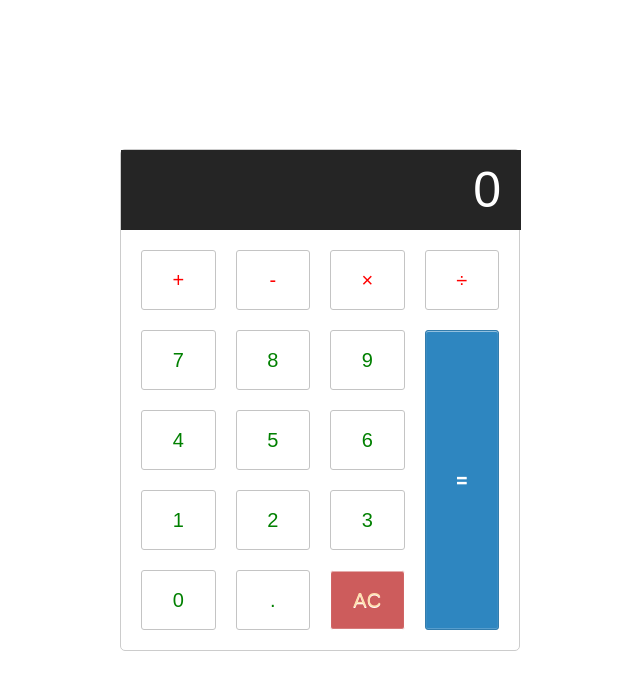
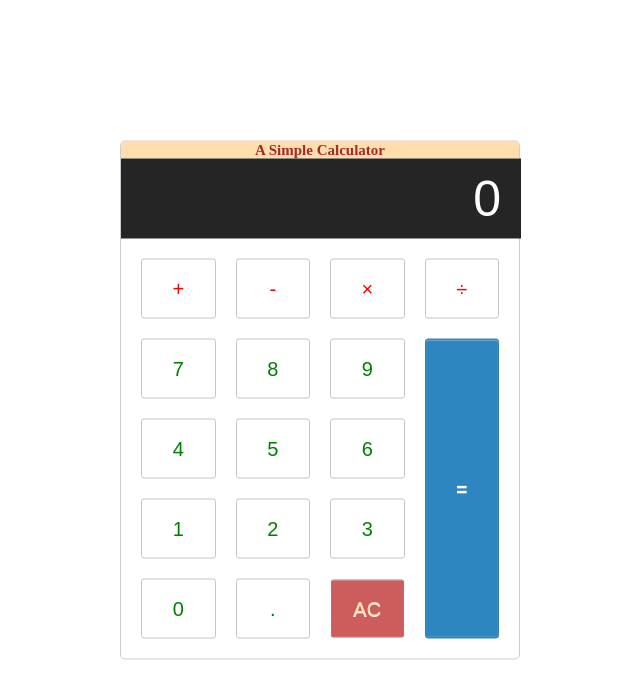
Before and after one commit to nischalpilmong/SimpleCalculator, a plain HTML site: page index.html in a window 1280 px wide. Shown: the whole page, without its empty margins (320-960 px from the left). Drawn offline with Linux system fonts and the light colour scheme.

Commit message:
Changes in style

```diff
--- a/app.js
+++ b/app.js
@@ -17,6 +17,8 @@ function inputDigit(digit){
     console.log(calculator);
 }
 function inputDecimal(dot){
+    if(calculator.waitingForSecondOperand === true)
+        return;
     if(!calculator.displayValue.includes(dot)){
         calculator.displayValue += dot;
     }
--- a/index.html
+++ b/index.html
@@ -10,7 +10,9 @@
 
 </head>
 <body>
+
 <div class="calculator">
+    <h2> A Simple Calculator</h2>
  <input type="text" class="calculator-screen" value="" disabled />
  <div class="calculator-keys">
      <button type="button" class="operator" value="+">+</button>
--- a/style.css
+++ b/style.css
@@ -17,6 +17,12 @@ html{
     width: 400px;
 
 
+}
+.calculator h2{
+  text-align: center;
+    color: brown;
+    background-color: navajowhite;
+    border-radius: 2px;
 }
 .calculator-screen{
     width: 400px;
```
